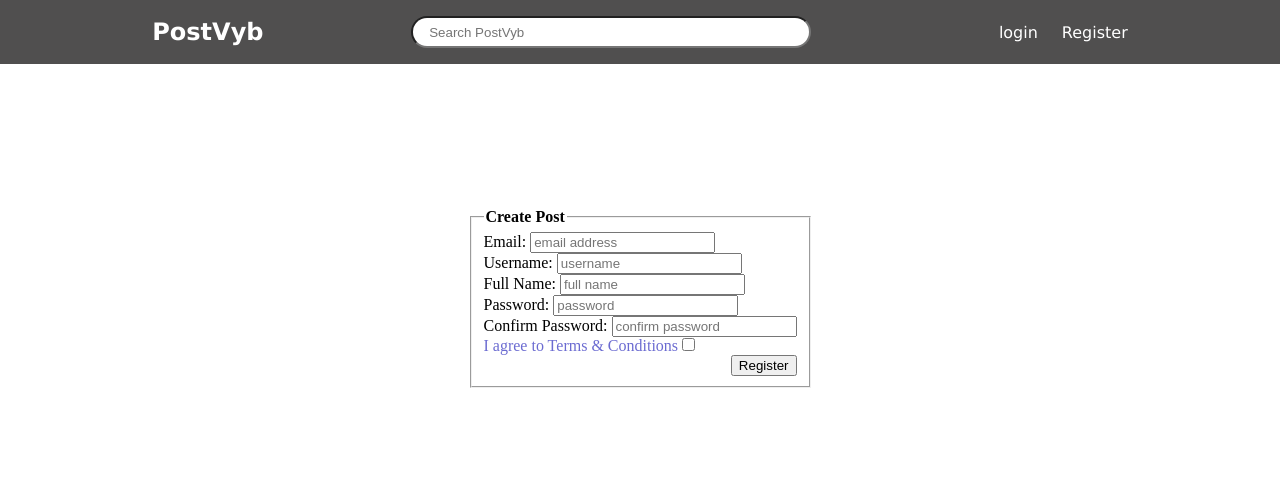
After one commit to medmaha/SocialApp, a Django app: page /signup/ in a window 1280 px wide. The commit adds this page. Shown: the top 497 px of the page. Run offline with Django 4.2, Linux system fonts and the light colour scheme.

Commit message:
done with sign up functionality

```diff
--- a/app/urls.py
+++ b/app/urls.py
@@ -4,11 +4,12 @@ from . import views
 urlpatterns = [
     path('', views.index, name='index'),
     path('login/', views.login_user, name='login'),
+    path('signup/', views.register_user, name='register'),
     path('logout/', views.logout_user, name='logout'),
 
     path('create-post/', views.create_post, name='create-post'),
-    path('profile/<int:user_id>', views.user_profile, name='profile'),
+    path('profile/<int:user_id>/', views.user_profile, name='profile'),
 
-    path('like-dislike/<int:video_id>',
+    path('like-dislike/<int:video_id>/',
          views.like_dislike_post, name='like-dislike'),
 ]
--- a/app/views.py
+++ b/app/views.py
@@ -7,18 +7,32 @@ from posts.models import Video
 from posts.forms import VideoForm
 
 
+def register_user(request):
+    if request.POST.get('email'):
+        email = request.POST['email']
+        username = request.POST['username']
+        fullname = request.POST['fullname']
+        password = request.POST['password']
+
+        User.objects.create_user(
+            email=email, username=username, first_name=fullname, password=password)
+
+        return redirect('login')
+    return render(request, 'register.html')
+
+
 def login_user(request):
     user = None
     if request.method == 'POST':
-        email = request.POST.get('email')
+        username = request.POST.get('username')
         password = request.POST.get('password')
         try:
-            user = User.objects.get(email=email)
+            user = User.objects.get(username=username)
         except:
             ''
 
         if user:
-            user = authenticate(username=email, password=password)
+            user = authenticate(username=username, password=password)
             login(request, user)
             return redirect('index')
 
--- a/posts/models.py
+++ b/posts/models.py
@@ -14,6 +14,7 @@ class Video(models.Model):
     title = models.CharField(max_length=100)
     file = models.FileField(upload_to=videos_path)
     slug = models.SlugField(blank=True)
+    hashtags = models.CharField(max_length=100)
     likes = models.ManyToManyField(
         User, related_name='likes')
 
--- a/templates/login.html
+++ b/templates/login.html
@@ -8,8 +8,8 @@
 
         <form method="post" enctype="multipart/form-data">
             {%csrf_token%}
-            <label for="username">Email:</label>
-            <input type="email" name="email" placeholder="email address"> <br>
+            <label for="username">Username:</label>
+            <input type="text" name="username" placeholder="email address"> <br>
 
             <label for="Password">Password:</label>
             <input type="password" name='password' placeholder="password"> <br>
--- /dev/null
+++ b/templates/register.html
@@ -0,0 +1,35 @@
+{% extends 'base.html' %}
+
+{% block content %}
+
+<div class="create-card">
+    <fieldset>
+        <legend><h4>Create Post</h4></legend>
+
+        <form method="post" enctype="multipart/form-data">
+            {%csrf_token%}
+            <label for="email">Email:</label>
+            <input type="email" name="email" placeholder="email address"> <br>
+
+            <label for="username">Username:</label>
+            <input type="text" name="username" placeholder="username"> <br>
+
+            <label for="fullname">Full Name:</label>
+            <input type="text" name="fullname" placeholder="full name"> <br>
+
+
+            <label for="password">Password:</label>
+            <input type="password" name='password' placeholder="password"> <br>
+
+            <label for="password-2">Confirm Password:</label>
+            <input type="password" name='password-2' placeholder="confirm password"> <br>
+
+            <label for="terms" style="color: rgb(107, 107, 209);">I agree to Terms & Conditions</label>
+            <input type="checkbox" id="terms">
+            <div class="submit">
+                <button class="" type="submit">Register</button>
+            </div>
+        </form>
+    </fieldset>
+</div>
+{% endblock %}
--- a/users/models.py
+++ b/users/models.py
@@ -44,7 +44,7 @@ class AppUser(AbstractBaseUser, PermissionsMixin):
     is_admin = models.BooleanField(default=False)
 
     profile = models.ImageField(
-        upload_to=profile_path, default='profiles/default.png')
+        upload_to=profile_path, default='profiles/default.png', null=True)
     date_stated = models.DateTimeField(auto_now_add=True)
 
     objects = CustumAccountManager
```
Also changed, not shown: db.sqlite3, posts/migrations/0001_initial.py, posts/migrations/0002_alter_video_likes.py (deleted), posts/migrations/0003_video_author_alter_video_likes.py (deleted), posts/migrations/0004_remove_video_likes_video_likes.py (deleted), 1 other file.
